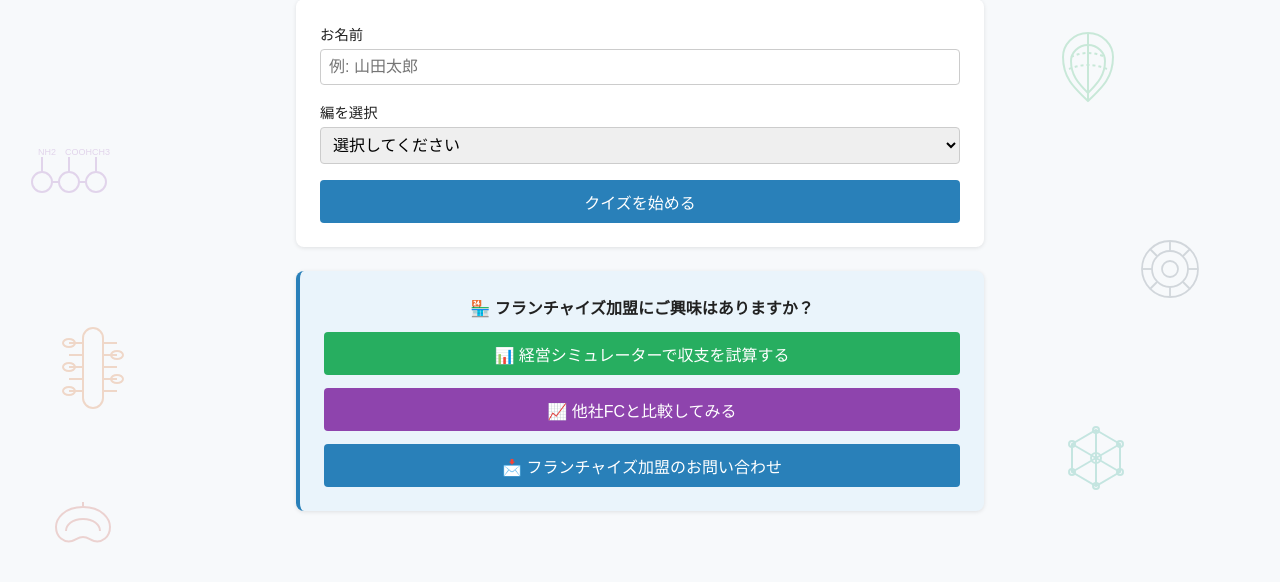
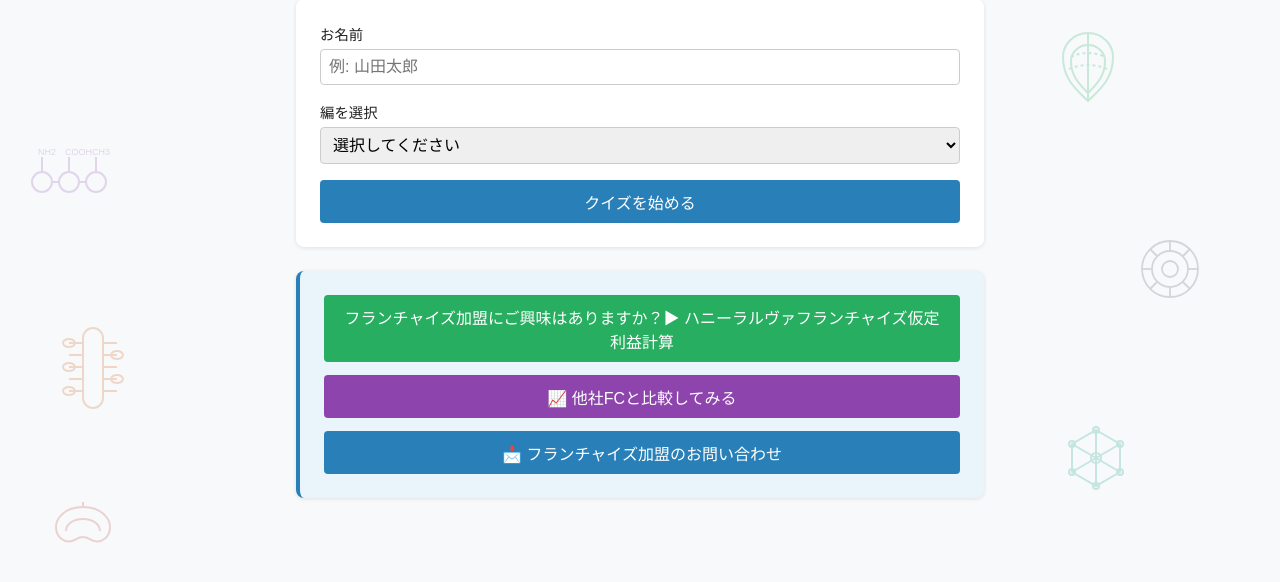
Before and after one commit to SERIE0304/serierepository, a Flask app: template quiz_app/templates/index.html in a window 1280 px wide. Shown: the part 160-742 px from the top of the page. Run offline with Flask 3, Linux system fonts and the light colour scheme; the template is opened without the code that fills it, so the values that code supplies are empty.

Commit message:
Update simulator button text on index page

```diff
--- a/quiz_app/templates/index.html
+++ b/quiz_app/templates/index.html
@@ -17,9 +17,8 @@
 </form>
 
 <div class="card" style="margin-top:1.5rem; background:#eaf4fb; border-left:4px solid #2980b9; text-align:center; gap:0.8rem;">
-  <p style="font-weight:bold; margin:0;">🏪 フランチャイズ加盟にご興味はありますか？</p>
   <a href="{{ url_for('simulator') }}">
-    <button style="background:#27ae60; width:100%;">📊 経営シミュレーターで収支を試算する</button>
+    <button style="background:#27ae60; width:100%; font-size:1rem;">フランチャイズ加盟にご興味はありますか？▶ ハニーラルヴァフランチャイズ仮定利益計算</button>
   </a>
   <a href="{{ url_for('comparison') }}">
     <button style="background:#8e44ad; width:100%;">📈 他社FCと比較してみる</button>
```
